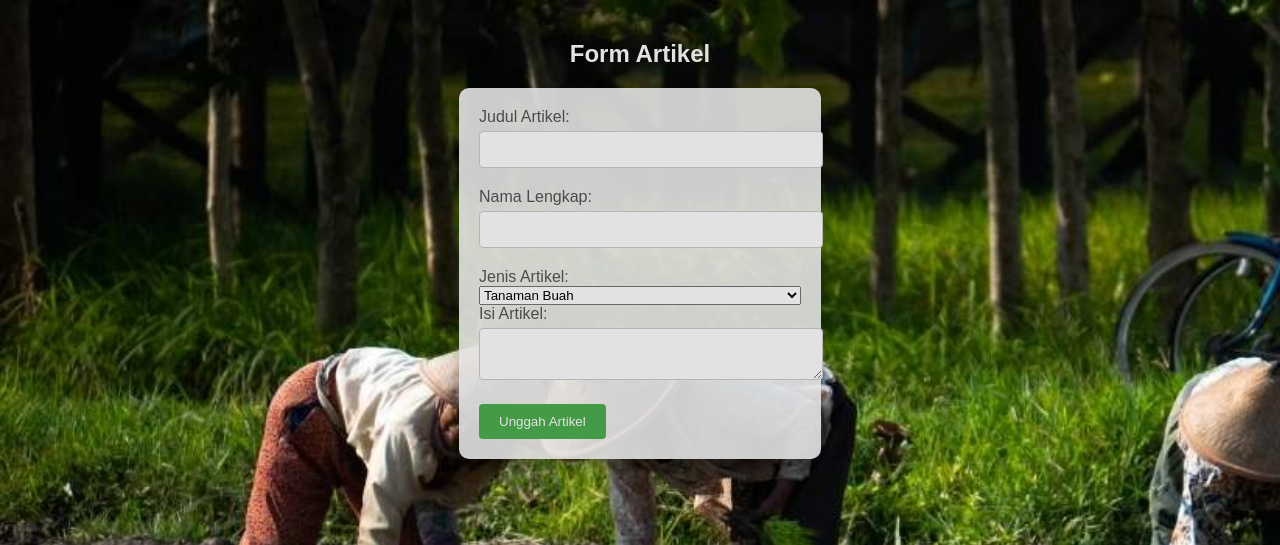
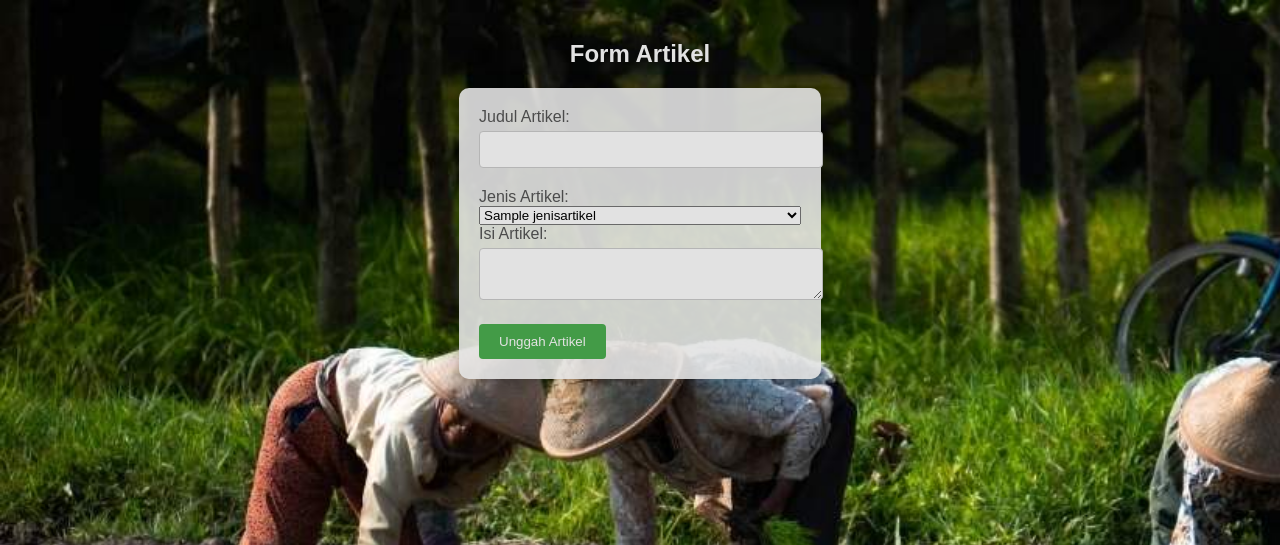
Before and after one commit to AgilHD/HaloPetani, a PHP site: page /artikel.php in a window 1280 px wide. Shown: the top 545 px of the page. Run offline with PHP 8.4, Linux system fonts and the light colour scheme; tables that the repository leaves empty or names only in its code hold one stand-in row (values such as "Sample post").

Commit message:
Update artikel.php

```diff
--- a/haloPetani/artikel.php
+++ b/haloPetani/artikel.php
@@ -3,21 +3,21 @@ include 'config.php';
 
 if ($_SERVER["REQUEST_METHOD"] == "POST") {
     $title = $_POST['articleTitle'];
-    $fullname = $_POST['fullname'];
     $text = $_POST['articleText'];
     $articleType = $_POST['articleType'];
 
-    $query = "INSERT INTO artikel (title, text, fullname, articleType) VALUES (?, ?, ?, ?)";
+    $query = "INSERT INTO artikel (title, text, articleType) VALUES (?, ?, ?)";
     $stmt = $koneksi->prepare($query);
     if ($stmt === false) {
         die("Error preparing statement: " . $koneksi->error);
     }
-    $stmt->bind_param("ssss", $title, $text, $fullname, $articleType);
+    $stmt->bind_param("sss", $title, $text, $articleType);
     $stmt->execute();
     $stmt->close();
     $koneksi->close();
 }
 ?>
+
 
 
 <!DOCTYPE html>
@@ -94,16 +94,37 @@ if ($_SERVER["REQUEST_METHOD"] == "POST") {
     <form action="artikel.php" method="POST" class="form-container">
         <label for="articleTitle">Judul Artikel:</label><br>
         <input type="text" id="articleTitle" name="articleTitle" required><br>
-        <label for="fullname">Nama Lengkap:</label><br>
-        <input type="text" id="fullname" name="fullname" required><br>
         <label for="articleType">Jenis Artikel:</label><br>
         <select id="articleType" name="articleType" required>
-            <option value="tanaman buah">Tanaman Buah</option>
-            <option value="tanaman hias">Tanaman Hias</option>
-            <option value="pupuk tanaman">Pupuk Tanaman</option>
+            <?php
+            // Koneksi ke database
+            include 'config.php';
+
+            // Kueri untuk mengambil daftar jenis artikel
+            $query = "SELECT nama_jenisartikel FROM jenisartikel";
+            $result = $koneksi->query($query);
+
+            // Periksa apakah kueri berhasil
+            if ($result && $result->num_rows > 0) {
+                // Tampilkan pilihan jenis artikel
+                while ($row = $result->fetch_assoc()) {
+                    echo "<option value='" . $row['nama_jenisartikel'] . "'>" . $row['nama_jenisartikel'] . "</option>";
+                }
+            } else {
+                echo "<option value=''>Tidak ada jenis artikel tersedia</option>";
+            }
+
+            // Tutup koneksi database
+            $koneksi->close();
+            ?>
         </select><br>
+
         <label for="articleText">Isi Artikel:</label><br>
         <textarea id="articleText" name="articleText" required></textarea><br>
+        <!-- Input for Fullname -->
+
+
+        <!-- Submit button -->
         <input type="submit" value="Unggah Artikel">
     </form>
 </body>
```
